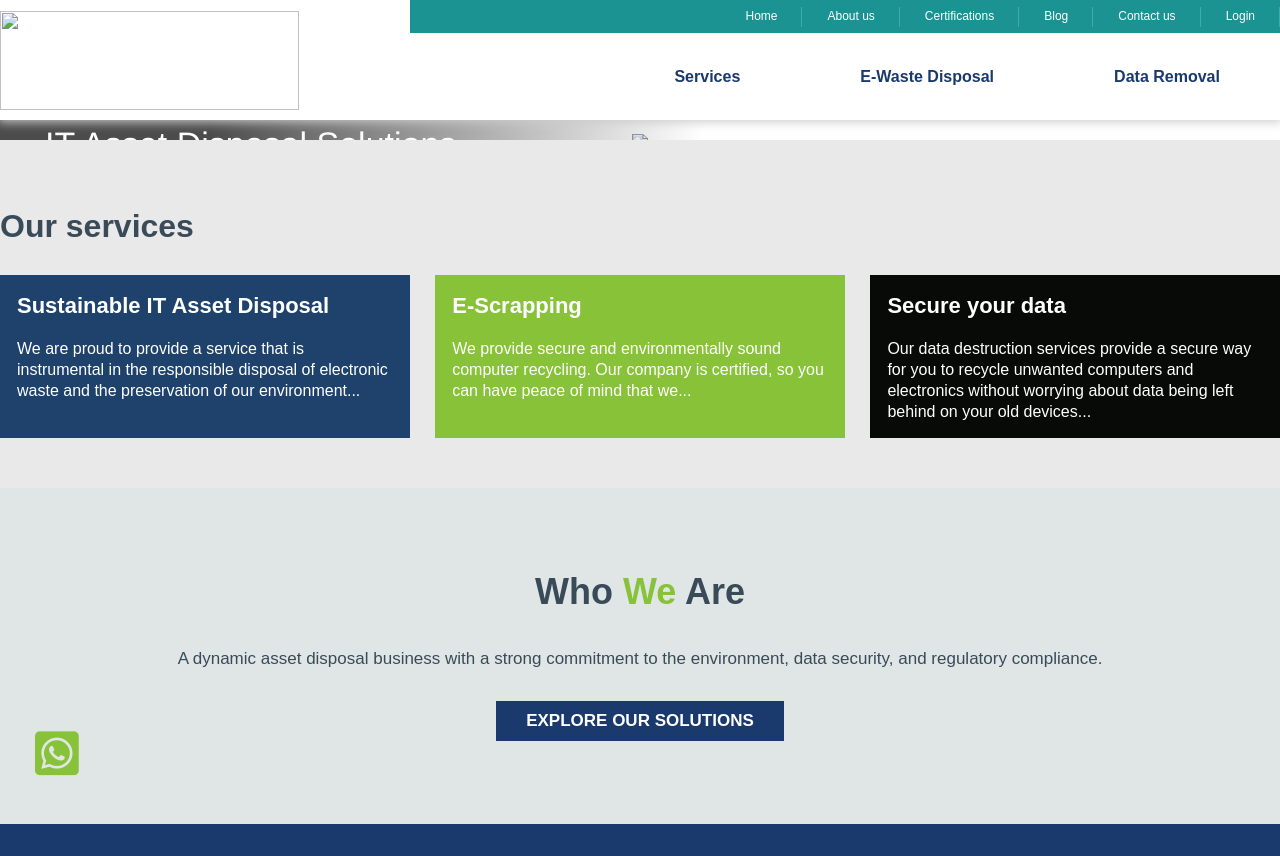
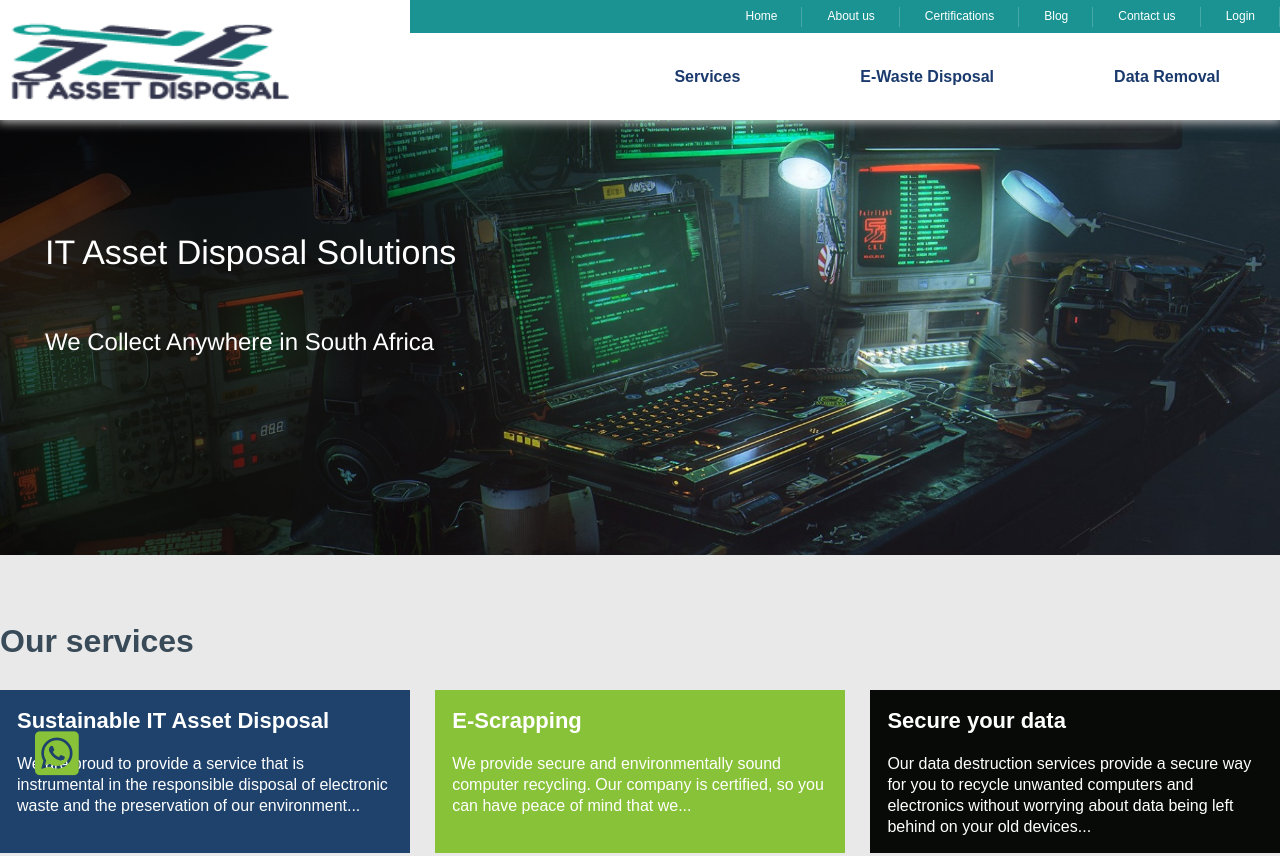
Before and after one commit to hopefieldit/itad, a plain HTML site: page index.html in a window 1280 px wide. Shown: the top 856 px of the page. Drawn offline with Linux system fonts and the light colour scheme; a script that the page names is missing.

Commit message:
Update index.html

```diff
--- a/index.html
+++ b/index.html
@@ -53,7 +53,7 @@
             <div class="ewaste">
                 <div class="logo" itemscope itemtype="http://schema.org/Organization">
                     <a href="index.html" itemprop="url" title="ITAD Africa | IT Asset Disposition, e-waste Recycling, IT Asset Management">
-                        <img itemprop="logo" src="images/itad-africa.jpg" width="299" height="99">
+                        <img itemprop="logo" src="itad-africa.jpg" width="299" height="99">
                     </a>
                 </div>
                 <div class="menu-top-container">
@@ -160,11 +160,11 @@
                 <input name="cs_anchor1" id='cs_slide1_0' type="radio" class='cs_anchor slide' checked>
                 <ul style="width: 100%; height: 100%">
                     <li class="cs_skeleton" style="width: 100%; height: 100%">
-                        <img src="images/it-scrap-recovery-safe-disposal.jpg" style="width: 100%; height: 100%">
+                        <img src="it-scrap-recovery-safe-disposal.jpg" style="width: 100%; height: 100%">
                     </li>
                     <li class='num0 img slide'>
                         <a href="">
-                            <img src='images/it-scrap-recovery-safe-disposal.jpg' style="width: 100%; height: 100%" alt='IT Scrap Recovery Safe disposal' title=''/>
+                            <img src='it-scrap-recovery-safe-disposal.jpg' style="width: 100%; height: 100%" alt='IT Scrap Recovery Safe disposal' title=''/>
                         </a>
                     </li>
                 </ul>
@@ -199,7 +199,7 @@
                 </div>
                 <div>
                     <!--<a href="ewaste-recovery-safe-disposal.html">
-                        <img lazyload-src="images/it-scrap-recovery.jpg" alt="E-Scrap Solutions &amp; Safe Disposal" width="500" height="250">-->
+                        <img lazyload-src="it-scrap-recovery.jpg" alt="E-Scrap Solutions &amp; Safe Disposal" width="500" height="250">-->
                         <h2>E-Scrapping</h2>
                     <!--</a>-->
                     <p>We provide secure and environmentally sound computer recycling. Our company is  certified, so you can have peace of mind that we...</p>
@@ -210,7 +210,7 @@
                 </div>
                 <div>
                     <!--<a href="data-destruction.html">
-                        <img lazyload-src="images/data-destruction.jpg" alt="Data Destruction" width="500" height="250">-->
+                        <img lazyload-src="data-destruction.jpg" alt="Data Destruction" width="500" height="250">-->
                         <h2>Secure your data</h2>
                     <!--</a>-->
                     <p>Our data destruction services provide a secure way for you to recycle unwanted computers and electronics without worrying about data being left behind on your old devices...</p>
```
